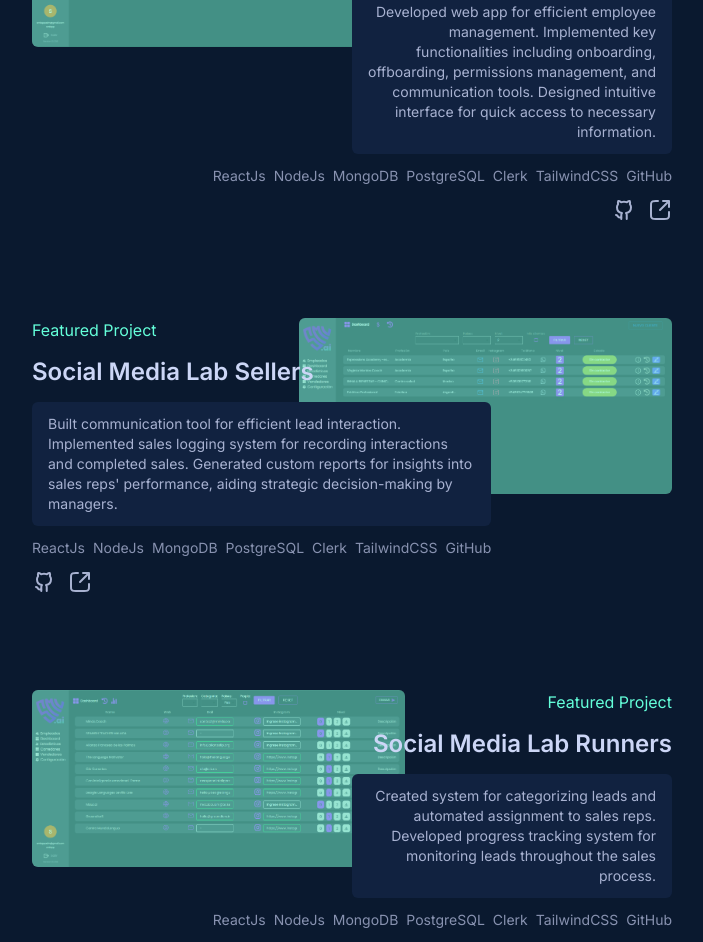
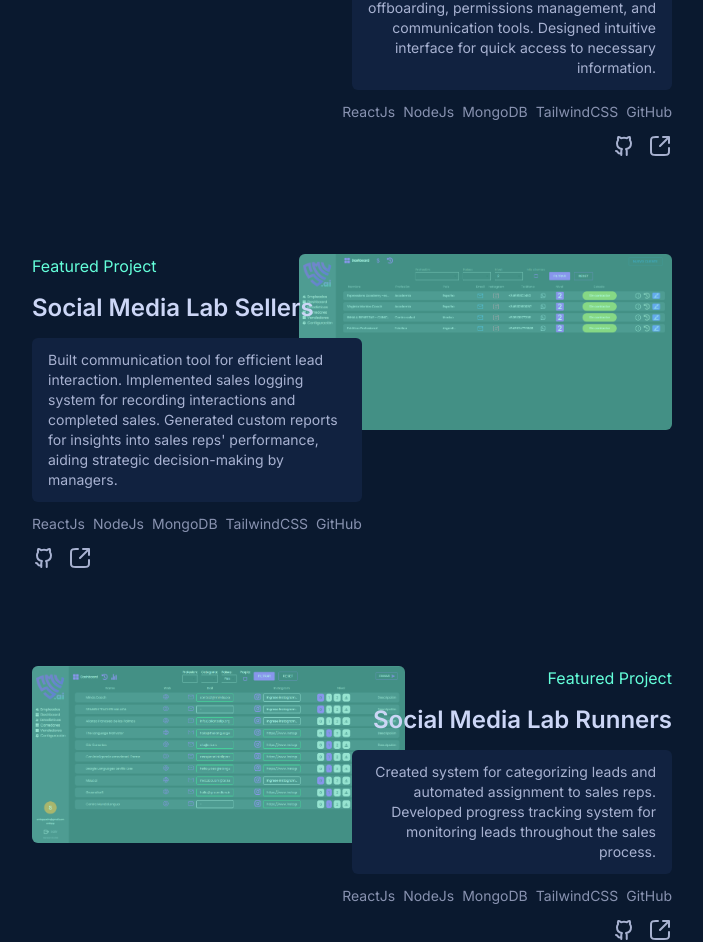
Before and after one commit to Jonavoe/portfolio, a React (Vite) app: page / in a window 1280 px wide. Shown: the part 3006-3948 px from the top of the page, without its empty margins (288-991 px from the left). Built offline with nearby package versions, Linux system fonts and the light colour scheme; a web font is replaced by a local one.

Commit message:
Update Projects.tsx

```diff
--- a/src/components/Projects.tsx
+++ b/src/components/Projects.tsx
@@ -15,8 +15,6 @@ export default function Projects({ es }) {
                 <div className='flex flex-col gap-4 '>
                     <h2 className='text-3xl font-bold text-[--lightest-slate]'><span className='text-[--green]'>03.</span> Some Things I’ve Built</h2>
                     <div className='flex flex-col md:gap-10'>
-
-                        const es = true; // Variable que indica el idioma
 
                         <CardRight
                             image={AutoflowLanding}
@@ -41,7 +39,7 @@ export default function Projects({ es }) {
                             image={smlapp}
                             title={es ? "Social Media Lab Empleados" : "Social Media Lab Employees"}
                             description={es ? "Se desarrolló una aplicación web para una gestión eficiente de empleados. Se implementaron funcionalidades clave que incluyen la incorporación, la baja, la gestión de permisos y herramientas de comunicación. Se diseñó una interfaz intuitiva para un acceso rápido a la información necesaria." : "Developed web app for efficient employee management. Implemented key functionalities including onboarding, offboarding, permissions management, and communication tools. Designed intuitive interface for quick access to necessary information."}
-                            technologies={["ReactJs", "NodeJs", "MongoDB", "PostgreSQL", "Clerk", "TailwindCSS", "GitHub"]}
+                            technologies={["ReactJs", "NodeJs", "MongoDB", "TailwindCSS", "GitHub"]}
                             git={"https://github.com/Jonavoe/Ventas"}
                             page={"https://ventas-jonavoe.vercel.app/"}
                         />
@@ -50,7 +48,7 @@ export default function Projects({ es }) {
                             image={vendedores}
                             title={es ? "Social Media Lab Vendedores" : "Social Media Lab  Sellers"}
                             description={es ? "Se desarrolló una herramienta de comunicación para una interacción eficiente con los leads (clientes potenciales). Se implementó un sistema de registro de ventas para grabar las interacciones y las ventas cerradas. Se generaron informes personalizados que brindan información valiosa sobre el desempeño de los representantes de ventas, lo que ayuda a los gerentes a tomar decisiones estratégicas." : "Built communication tool for efficient lead interaction. Implemented sales logging system for recording interactions and completed sales. Generated custom reports for insights into sales reps' performance, aiding strategic decision-making by managers."}
-                            technologies={["ReactJs", "NodeJs", "MongoDB", "PostgreSQL", "Clerk", "TailwindCSS", "GitHub"]}
+                            technologies={["ReactJs", "NodeJs", "MongoDB", "TailwindCSS", "GitHub"]}
                             git={"https://github.com/Jonavoe/Ventas"}
                             page={"https://ventas-jonavoe.vercel.app/"}
                         />
@@ -59,7 +57,7 @@ export default function Projects({ es }) {
                             image={corredores}
                             title={es ? "Social Media Lab Corredores" : "Social Media Lab Runners"}
                             description={es ? "Se creó un sistema para clasificar leads (clientes potenciales) y su asignación automatizada a representantes de ventas. Se desarrolló un sistema de seguimiento del progreso para monitorear a los leads a lo largo de todo el proceso de ventas." : "Created system for categorizing leads and automated assignment to sales reps. Developed progress tracking system for monitoring leads throughout the sales process."}
-                            technologies={["ReactJs", "NodeJs", "MongoDB", "PostgreSQL", "Clerk", "TailwindCSS", "GitHub"]}
+                            technologies={["ReactJs", "NodeJs", "MongoDB", "TailwindCSS", "GitHub"]}
                             git={"https://github.com/Jonavoe/Ventas"}
                             page={"https://ventas-jonavoe.vercel.app/"}
                         />
```
